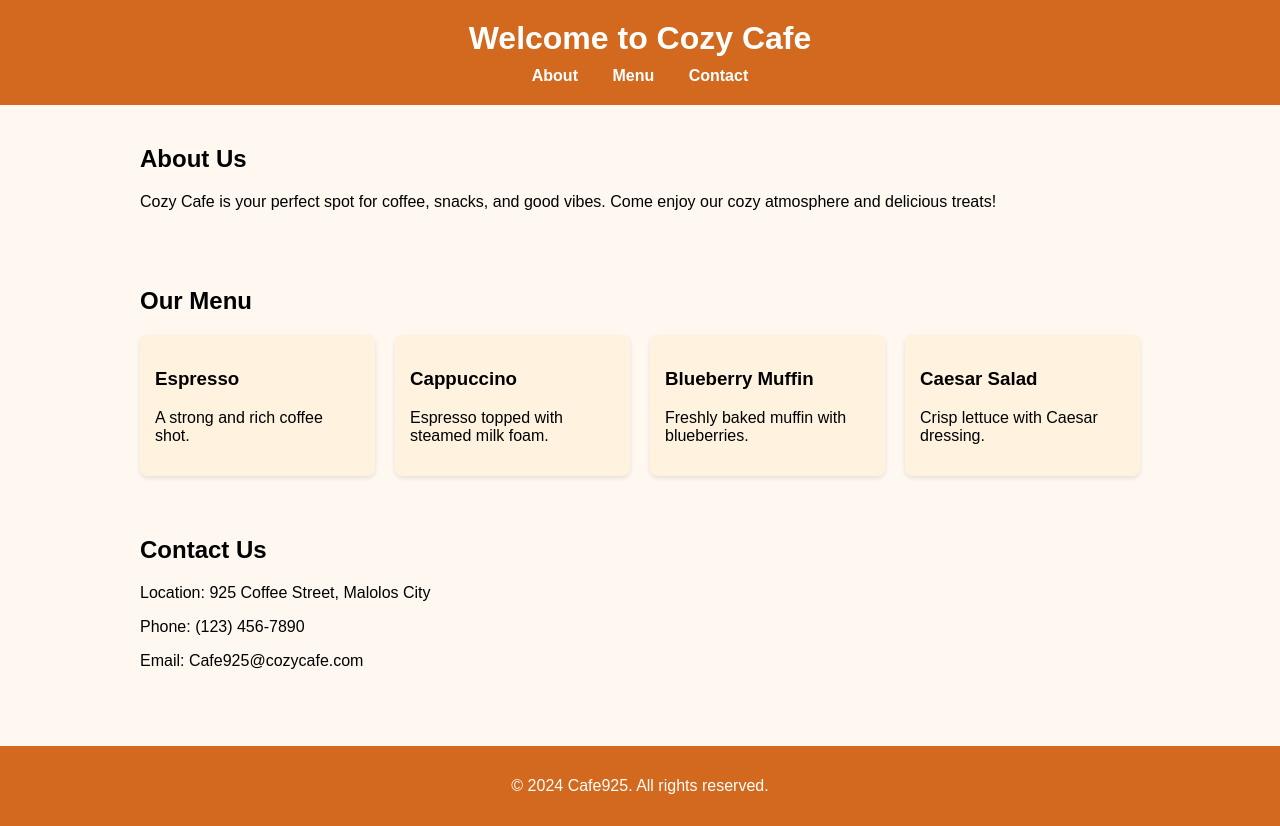
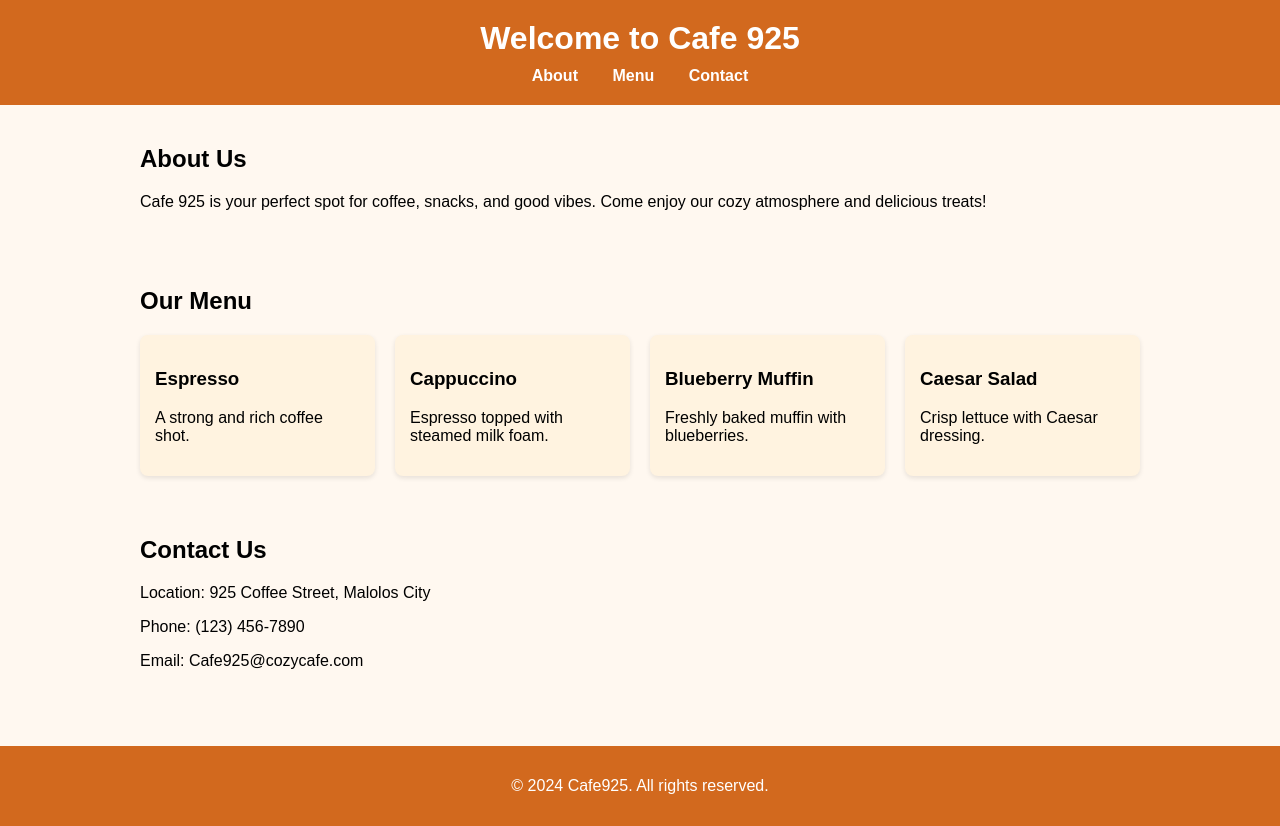
Before and after one commit to Garcianojp/cafe-website.github.io, a plain HTML site: page index.html in a window 1280 px wide. Drawn offline with Linux system fonts and the light colour scheme.

Commit message:
Update index.html

```diff
--- a/index.html
+++ b/index.html
@@ -3,7 +3,7 @@
 <head>
     <meta charset="UTF-8" />
     <meta name="viewport" content="width=device-width, initial-scale=1.0" />
-    <title>Cafe 925</title>
+    <title>Cafe925</title>
     <style>
         body {
             font-family: Arial, sans-serif;
@@ -56,7 +56,7 @@
 </head>
 <body>
     <header>
-        <h1>Welcome to Cozy Cafe</h1>
+        <h1>Welcome to Cafe 925</h1>
         <nav>
             <a href="#about">About</a>
             <a href="#menu">Menu</a>
@@ -66,7 +66,7 @@
 
     <section id="about">
         <h2>About Us</h2>
-        <p>Cozy Cafe is your perfect spot for coffee, snacks, and good vibes. Come enjoy our cozy atmosphere and delicious treats!</p>
+        <p>Cafe 925 is your perfect spot for coffee, snacks, and good vibes. Come enjoy our cozy atmosphere and delicious treats!</p>
     </section>
 
     <section id="menu">
```
